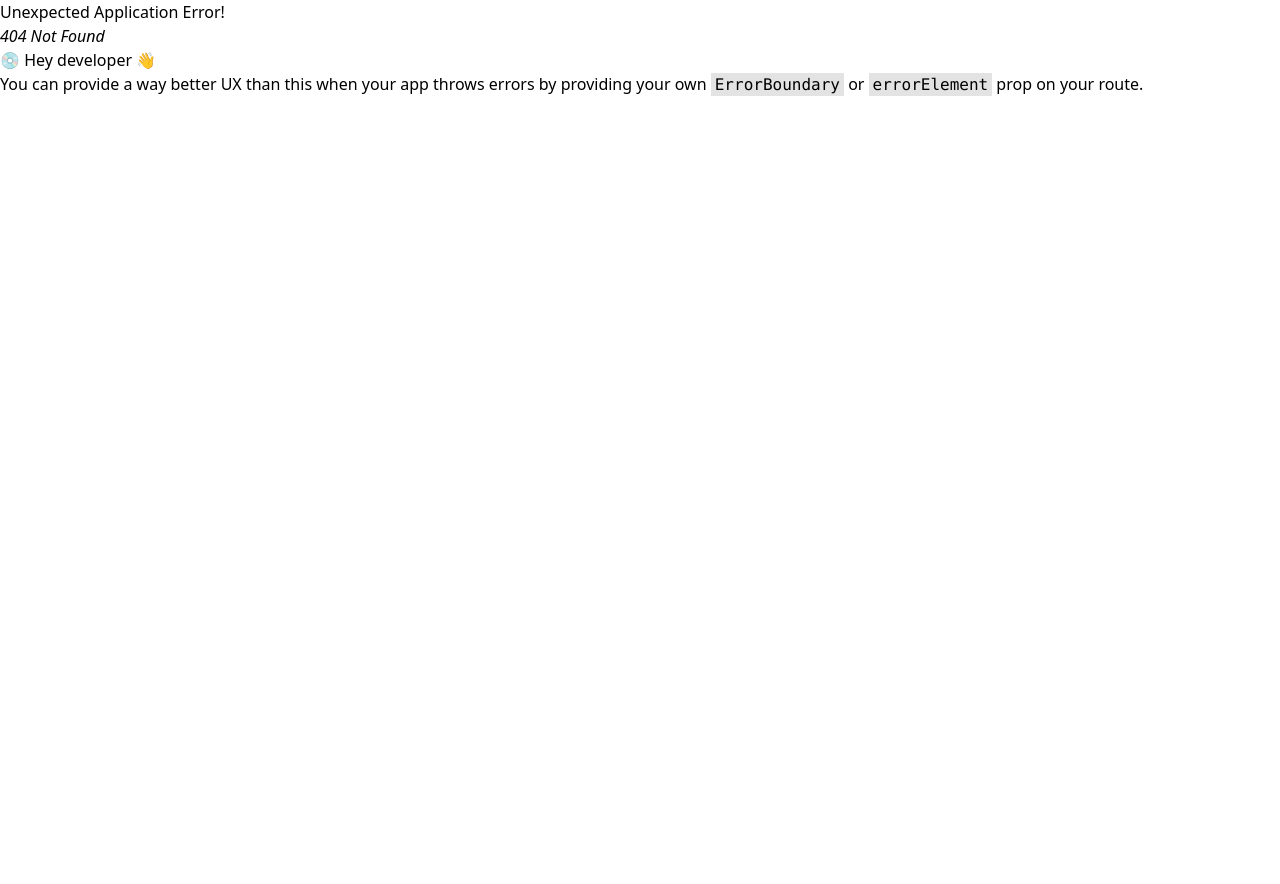
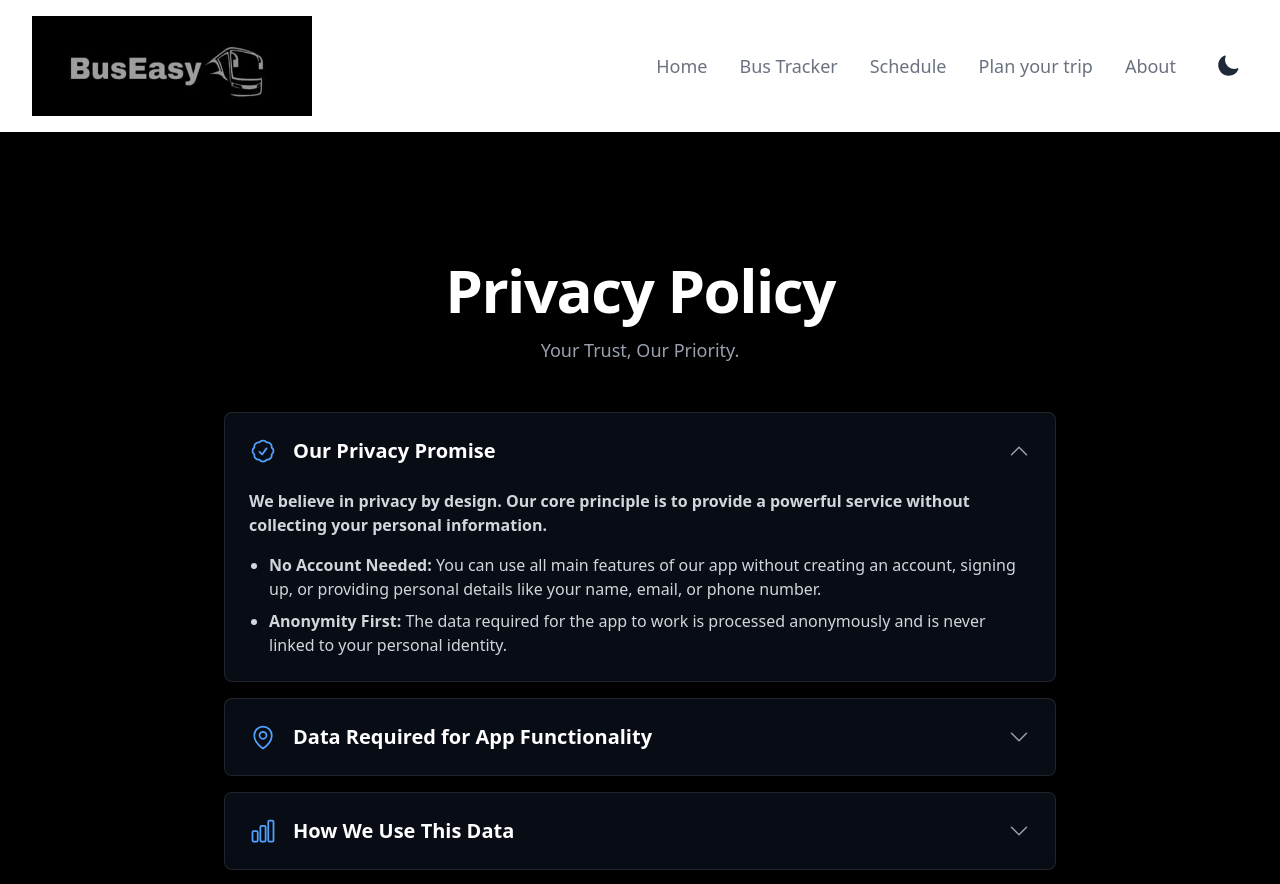
Before and after one commit to Charul192/SIH-2025, a React (Vite) app in the folder Frontend/: page /privacy-policy in a window 1280 px wide. Before the commit this address had no page. Shown: the top 884 px of the page. Before the commit the page ends 800 px from the top, so only its background shows below. Built offline with nearby package versions, Linux system fonts and the light colour scheme.

Commit message:
privacy policy added

```diff
--- a/Frontend/src/components/Footer/Footer.jsx
+++ b/Frontend/src/components/Footer/Footer.jsx
@@ -59,7 +59,7 @@ export default function Footer() {
               </h2>
               <ul className="font-medium text-gray-400">
                 <li className="mb-4">
-                  <Link to="#" className="transition-colors hover:text-white">
+                  <Link to="/privacy-policy" className="transition-colors hover:text-white">
                     Privacy Policy
                   </Link>
                 </li>
--- /dev/null
+++ b/Frontend/src/components/PrivacyPolicy/Privacy.jsx
@@ -0,0 +1,130 @@
+import React, { useState } from 'react';
+import { ChevronDownIcon, CheckBadgeIcon, MapPinIcon, ChartBarIcon, ShieldCheckIcon, ArrowPathIcon, EnvelopeIcon } from '@heroicons/react/24/outline';
+
+// Data for each policy section, rewritten for clarity and user trust
+const policySections = [
+  {
+    id: 1,
+    title: 'Our Privacy Promise',
+    icon: CheckBadgeIcon,
+    content: (
+      <>
+        <p className="font-semibold">We believe in privacy by design. Our core principle is to provide a powerful service without collecting your personal information.</p>
+        <ul className="mt-4 list-disc space-y-2 pl-5">
+            <li><strong>No Account Needed:</strong> You can use all main features of our app without creating an account, signing up, or providing personal details like your name, email, or phone number.</li>
+            <li><strong>Anonymity First:</strong> The data required for the app to work is processed anonymously and is never linked to your personal identity.</li>
+        </ul>
+      </>
+    ),
+  },
+  {
+    id: 2,
+    title: 'Data Required for App Functionality',
+    icon: MapPinIcon,
+    content: (
+      <>
+        <p>To make our app work, we need to use some data. Here’s what we use and why, in the simplest terms:</p>
+        <ul className="list-disc space-y-2 pl-5">
+          <li><strong>Anonymous Location Data:</strong> To show you where you are, where the buses are, and calculate accurate arrival times, the app needs access to your device's current location. This information is used only while you are using the app and is not stored or linked to you personally.</li>
+          <li><strong>Anonymous App Performance Data:</strong> We collect non-personal technical data, like crash reports or which features are used most. This helps us fix bugs and improve the app, especially our goal of keeping it fast in low-bandwidth areas. This data is completely anonymous.</li>
+          <li><strong>Voluntary Feedback:</strong> If you choose to give us feedback, we may ask for your name or email. This is the ONLY time we ask for personal data, and it is 100% optional. We only use it to reply to you.</li>
+        </ul>
+      </>
+    ),
+  },
+  {
+    id: 3,
+    title: 'How We Use This Data',
+    icon: ChartBarIcon,
+    content: (
+        <>
+            <p>We use this limited, anonymous data for one purpose only: to provide and improve the service.</p>
+            <ul className="list-disc space-y-2 pl-5">
+                <li>To power live tracking, arrival time predictions, and journey planning.</li>
+                <li>To find and fix bugs, crashes, and performance issues.</li>
+                <li>To understand which features are most helpful to users so we can make them better.</li>
+            </ul>
+        </>
+    ),
+  },
+  {
+    id: 4,
+    title: 'Data Sharing',
+    icon: ShieldCheckIcon,
+    content: <p>We do not and will not sell, rent, or trade your data with any third party. Your trust is our most important asset.</p>,
+  },
+  {
+    id: 5,
+    title: 'Policy Updates',
+    icon: ArrowPathIcon,
+    content: <p>As our app evolves, we may update this policy. Any changes will be posted here. We encourage you to review it periodically.</p>,
+  },
+  {
+    id: 6,
+    title: 'Contact Us',
+    icon: EnvelopeIcon,
+    content: (
+        <p>
+            If you have any questions or suggestions regarding our privacy policy, please contact us at:
+            <br />
+            <a href="mailto:privacy@buseasy-sih.com" className="font-semibold text-blue-400 hover:underline">privacy@buseasy-sih.com</a>
+        </p>
+    ),
+  },
+];
+
+
+export default function PrivacyPolicy() {
+  const [openSection, setOpenSection] = useState(1);
+
+  const handleToggle = (id) => {
+    setOpenSection(openSection === id ? null : id);
+  };
+
+  return (
+    <div className="w-full min-h-screen bg-black text-white">
+      <div className="mx-auto max-w-4xl px-4 pt-32 pb-16 sm:px-6 lg:px-8">
+        <div className="text-center">
+          <h1 className="text-4xl font-extrabold tracking-tight sm:text-5xl md:text-6xl">
+            Privacy Policy
+          </h1>
+          <p className="mx-auto mt-4 max-w-2xl text-lg text-gray-400">
+            Your Trust, Our Priority.
+          </p>
+        </div>
+
+        <div className="mt-12 space-y-4">
+          {policySections.map((section) => {
+            const Icon = section.icon;
+            const isOpen = openSection === section.id;
+            return (
+              <div key={section.id} className="rounded-lg border border-white/10 bg-gray-900/50 transition-all duration-300">
+                <button
+                  onClick={() => handleToggle(section.id)}
+                  className="flex w-full items-center justify-between p-6 text-left"
+                >
+                  <span className="flex items-center gap-4">
+                    <Icon className="h-7 w-7 text-blue-400" />
+                    <span className="text-xl font-semibold text-white">{section.title}</span>
+                  </span>
+                  <ChevronDownIcon
+                    className={`h-6 w-6 text-gray-400 transition-transform duration-300 ${isOpen ? 'rotate-180' : ''}`}
+                  />
+                </button>
+                <div
+                  className={`grid transition-all duration-500 ease-in-out ${isOpen ? 'grid-rows-[1fr] opacity-100' : 'grid-rows-[0fr] opacity-0'}`}
+                >
+                  <div className="overflow-hidden">
+                    <div className="prose prose-invert prose-lg px-6 pb-6 text-gray-300">
+                      {section.content}
+                    </div>
+                  </div>
+                </div>
+              </div>
+            );
+          })}
+        </div>
+      </div>
+    </div>
+  );
+}
--- a/Frontend/src/main.jsx
+++ b/Frontend/src/main.jsx
@@ -18,7 +18,8 @@ import Schedule from "./components/Schedule/Schedule.jsx";
 import Planyoutrip from "./components/Planyourtrip/Planyoutrip.jsx";
 import Developer from "./components/Developers_Page/developer.jsx"
 import MapPage from "./components/Bustracker/MapPage.jsx";
-import Feedback from "./Feedback/Feedback.jsx";
+import Feedback from "./components/Feedback/Feedback.jsx";
+import PrivacyPolicy from "./components/PrivacyPolicy/Privacy.jsx";
 
 // 1. Create the router configuration
 const router = createBrowserRouter(
@@ -34,6 +35,7 @@ const router = createBrowserRouter(
       <Route path="/about" element={<About />} />
       <Route path="/devpage" element={<Developer />} />
       <Route path="/feedback" element={<Feedback />} />
+      <Route path="/privacy-policy" element={<PrivacyPolicy />} />
     </Route>
   )
 );
```
Also changed, not shown: Frontend/src/components/Feedback/Feedback.jsx (renamed from Frontend/src/Feedback/Feedback.jsx).
